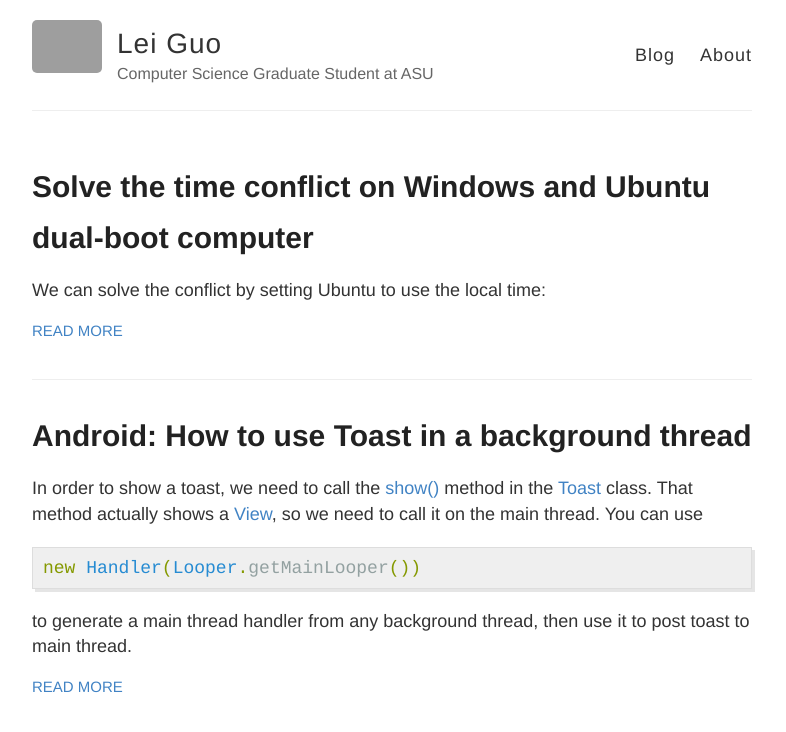
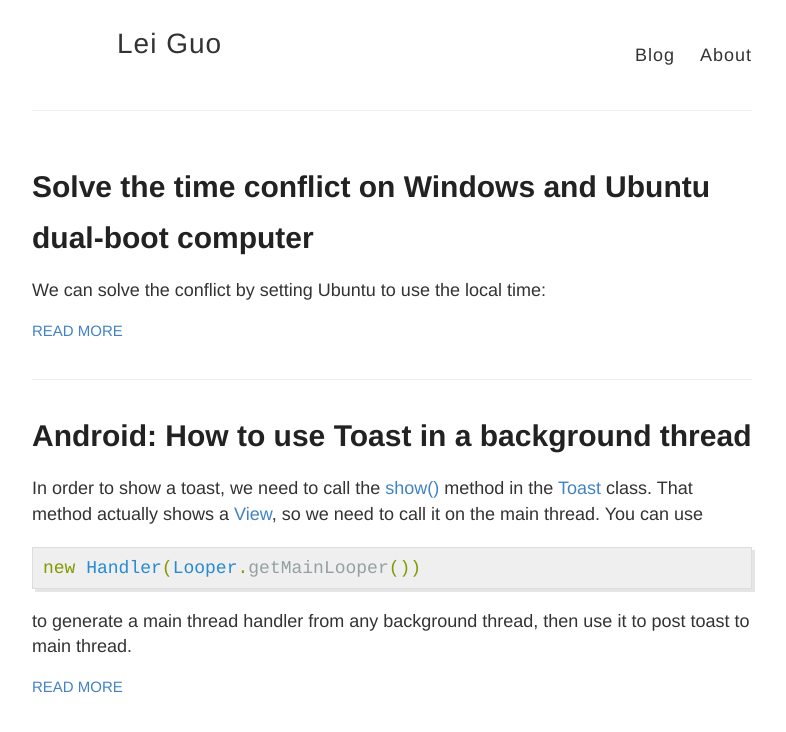
Before and after one commit to leiguo3/leiguo3.github.io, a Jekyll site: the page built from index.html, in a window 1280 px wide. Shown: the top 732 px of the page, without its empty margins (248-1034 px from the left). Built offline with Jekyll 4.4.1, drawn with Linux system fonts in a browser that asks for light colours; part of the change alters nothing that is shown.

Commit message:
Update _config.yml

```diff
--- a/_config.yml
+++ b/_config.yml
@@ -6,10 +6,9 @@
 name: Lei Guo
 
 # Short bio or description (displayed in the header)
-description: Computer Science Graduate Student at ASU
+description:
 
 # URL of your avatar or profile pic (you could use your GitHub profile pic)
-avatar: http://leiguo.info/images/avatar.jpg
 
 #
 # Flags below are optional
@@ -18,16 +17,16 @@ avatar: http://leiguo.info/images/avatar.jpg
 # Includes an icon in the footer for each username you enter
 footer-links:
   dribbble:
-  email: leiguobj@gmail.com
+  email:
   facebook:
   flickr:
-  github: leiguo3
+  github:
   instagram:
-  linkedin: leiguo3
+  linkedin:
   pinterest:
   rss: # just type anything here for a working RSS icon
   twitter:
-  stackoverflow: users/1297670/lei-guo
+  stackoverflow:
   youtube: # channel/<your_long_string> or user/<user-name>
   googleplus: # anything in your profile username that comes after plus.google.com/
 
```
